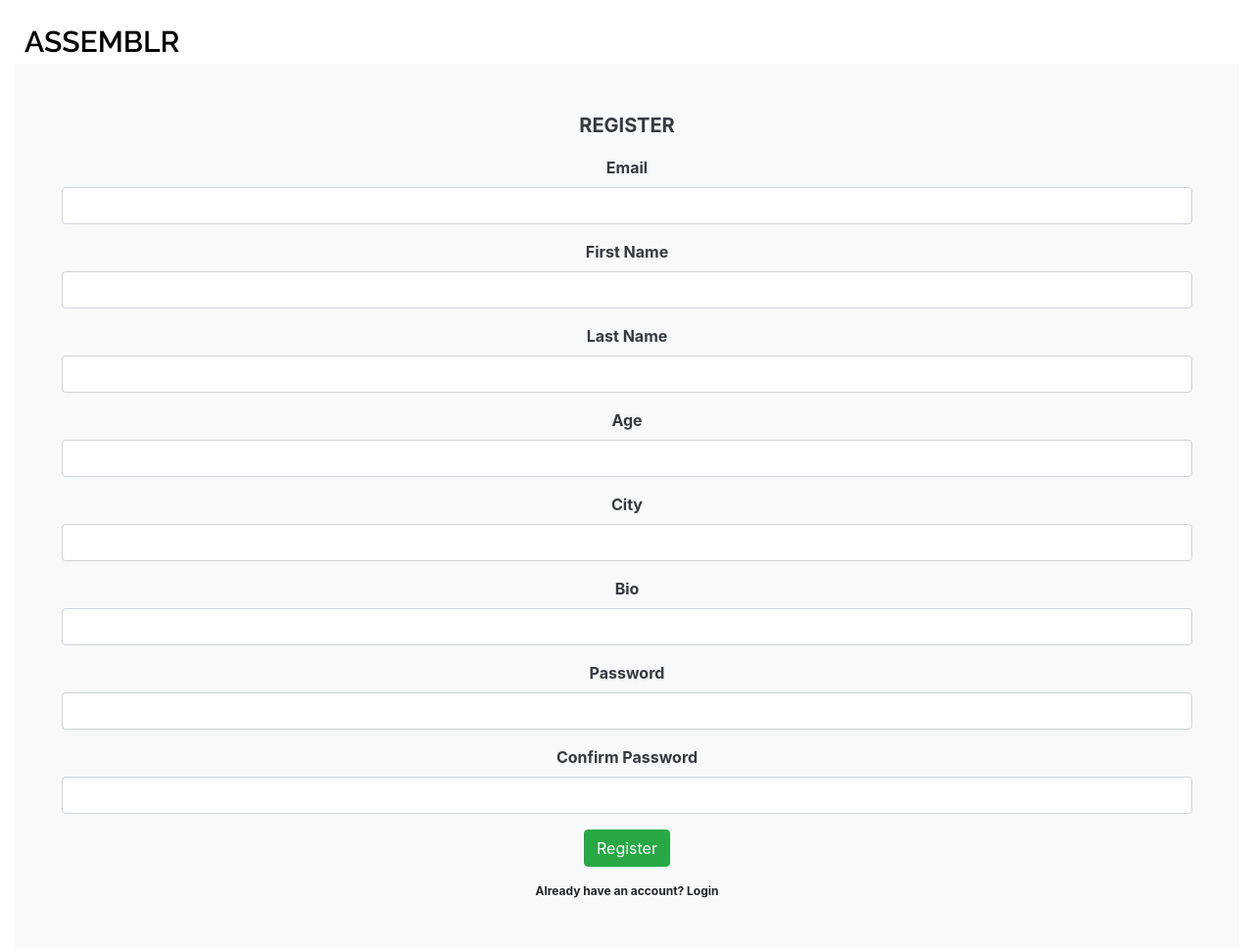
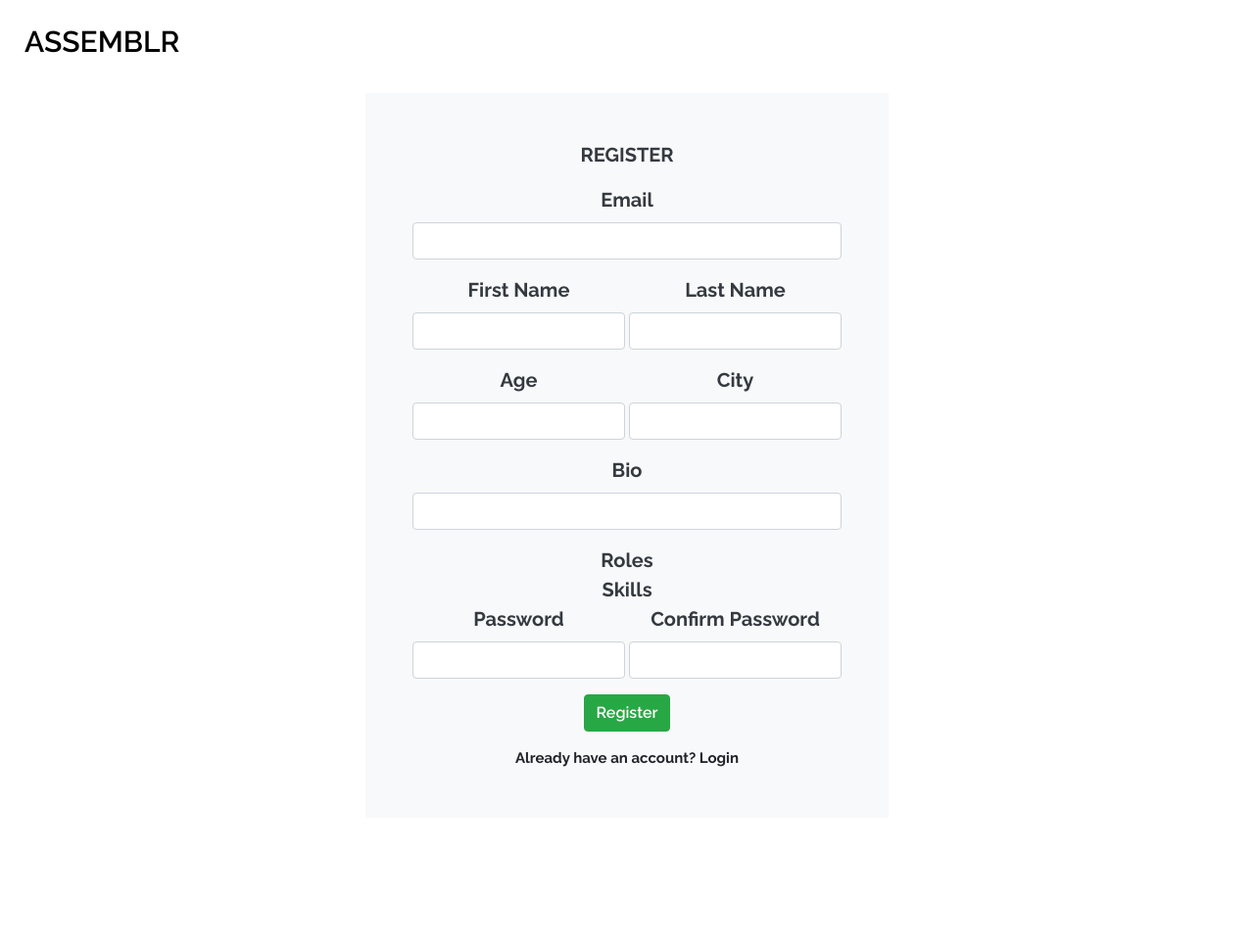
Before and after one commit to SolonEDU/assemblr, a Flask app: page /signup in a window 1280 px wide. Shown: the whole page at 98% size. After the commit the page ends 783 px from the top, so only its background shows below. Run offline with Flask 2, Linux system fonts and the light colour scheme; some libraries are stand-ins or nearby versions.

Commit message:
problems

```diff
--- a/static/css/style.css
+++ b/static/css/style.css
@@ -22,7 +22,7 @@
     color: black;
 }
 
-#landing .nav-content{
+#landing{
     /* background-image: url("../img/software.png"); */
     height: 100vh;
     align-items: center;
--- a/templates/base.html
+++ b/templates/base.html
@@ -2,7 +2,6 @@
 {% block style %}
 <html style="overflow-y:hidden">
 {% endblock %}
-
 
 <head>
     <title>
@@ -30,8 +29,6 @@
                     </table>
                 </div>
             </nav>
-
-
             {% endblock %}
 
             {% with messages = get_flashed_messages(with_categories=true) %}
--- a/templates/register.html
+++ b/templates/register.html
@@ -22,19 +22,20 @@
                 <label for="email" class="font-weight-bold">Email</label>
                 <input name="email" type="email" class="form-control" id="email" required>
             </div>
-            <div class="form-group">
+            <div class="form-group mr-1" style="float: left;">
                 <label for="firstname" class="font-weight-bold">First Name</label>
                 <input name="firstname" type="text" class="form-control" id="firstname" required>
             </div>
-            <div class="form-group">
+            <div class="form-group" style="float:right;">
                 <label for="lastname" class="font-weight-bold">Last Name</label>
                 <input name="lastname" type="text" class="form-control" id="lastname" required>
             </div>
-            <div class="form-group">
+            <br>
+            <div class="form-group" style="float:left;">
                 <label for="age" class="font-weight-bold">Age</label>
                 <input name="age" type="number" class="form-control" id="age" required>
             </div>
-            <div class="form-group">
+            <div class="form-group" style="float:right;">
                 <label for="city" class="font-weight-bold">City</label>
                 <input name="city" type="text" class="form-control" id="city" required>
             </div>
@@ -42,75 +43,20 @@
                 <label for="bio" class="font-weight-bold">Bio</label>
                 <input name="bio" type="text" class="form-control" id="bio" required>
             </div>
-            <div class="form-group">
+            <div class="font-weight-bold">Roles</div c>
+            <div class="font-weight-bold">Skills</div>
+            <div class="form-group" style="float:left">
                 <label for="password" class="font-weight-bold">Password</label>
                 <input name="password" type="password" class="form-control" id="password" required>
             </div>
-            <div class="form-group">
+            <div class="form-group" style="float:right">
                 <label for="password2" class="font-weight-bold">Confirm Password</label>
                 <input name="password2" type="password" class="form-control" id="password2" required>
             </div>
+            <br>
             <button type="submit" class="btn btn-success">Register</button>
             <br>
             <a href=/login class="badge badge-light mt-3">Already have an account? Login</a>
     </form>
 </div>
-<!-- <div class="card">
-    <form>
-
-        <div class="form-group row">
-            <label for="firstName" class="col-sm-1 col-form-label">First Name</label>
-            <div class="col-sm-11">
-                <input type="text" class="form-control" id="firstName" placeholder="John">
-            </div>
-        </div>
-        <div class="form-group row">
-            <label for="lastName" class="col-sm-1 col-form-label">Last Name</label>
-            <div class="col-sm-11">
-                <input type="text" class="form-control" id="lastName" placeholder="Doe">
-            </div>
-        </div>
-        <div class="form-group row">
-            <label for="email" class="col-sm-1 col-form-label">Email</label>
-            <div class="col-sm-11">
-                <input type="email" class="form-control" id="email" placeholder="email@example.com">
-            </div>
-        </div>
-        <div class="form-group row">
-            <label for="github" class="col-sm-1 col-form-label">GitHub Username</label>
-            <div class="col-sm-11">
-                <input type="text" class="form-control" id="github" placeholder="Octocat">
-            </div>
-        </div>
-        <div class="form-group row">
-            <label for="age" class="col-sm-1 col-form-label">Age</label>
-            <div class="col-sm-11">
-                <input type="text" class="form-control" id="age" placeholder="21">
-            </div>
-        </div>
-        <div class="form-group row">
-            <label for="city" class="col-sm-1 col-form-label">City</label>
-            <div class="col-sm-11">
-                <input type="text" class="form-control" id="city" placeholder="New York City">
-            </div>
-        </div>
-        Which Role(s) Are You Comfortable With? <br>
-        <div class="btn-group-toggle row" data-toggle="buttons">
-            <label class="btn btn-primary active col-sm-3">
-                <input type="checkbox" checked autocomplete="off"> Project Manager
-            </label>
-            <label class="btn btn-primary active col-sm-3">
-                <input type="checkbox" checked autocomplete="off"> Frontend
-            </label>
-            <label class="btn btn-primary active col-sm-3">
-                <input type="checkbox" checked autocomplete="off"> Backend
-            </label>
-            <label class="btn btn-primary active col-sm-3">
-                <input type="checkbox" checked autocomplete="off"> Design
-            </label>
-        </div>
-        Skills
-        Bio
-    </form>
-</div> -->
 {% endblock %}
```
Also changed, not shown: site.db.
